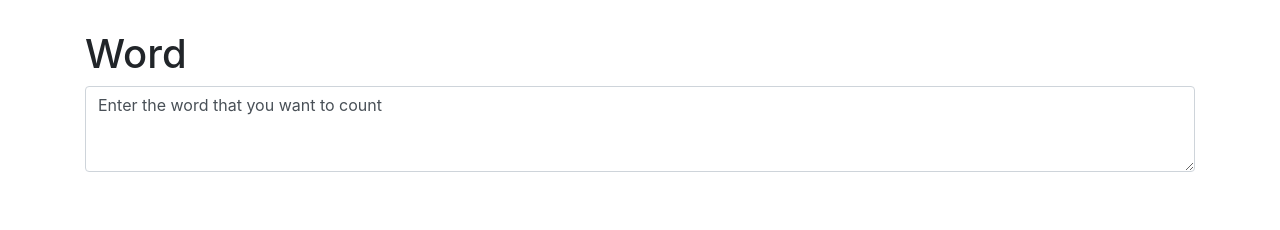
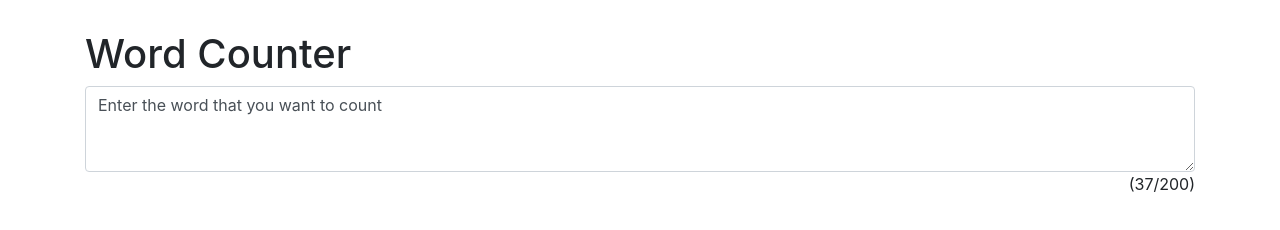
Before and after one commit to YoungSong99/wordcounter, a plain HTML site: page index.html in a window 1280 px wide. Drawn offline with nearby package versions, Linux system fonts and the light colour scheme.

Commit message:
showing the number of length using .innerhtml and .length

```diff
--- a/index.html
+++ b/index.html
@@ -15,11 +15,13 @@
     </style>
 </head>
 <body class="container">
-<h1>Word</h1>
+<h1>Word Counter</h1>
 <textarea class="form-control" rows="3" id="jasoseol">Enter the word that you want to count</textarea>
+<span id="count">(0/200)</span>
 <script>
     let content = document.getElementById('jasoseol').value;
-    console.log(content.length)
+    document.getElementById('count').innerHTML = '('+ content.length + '/200)';
+    // console.log(content.length)
 </script>
 </body>
 </html>
```
